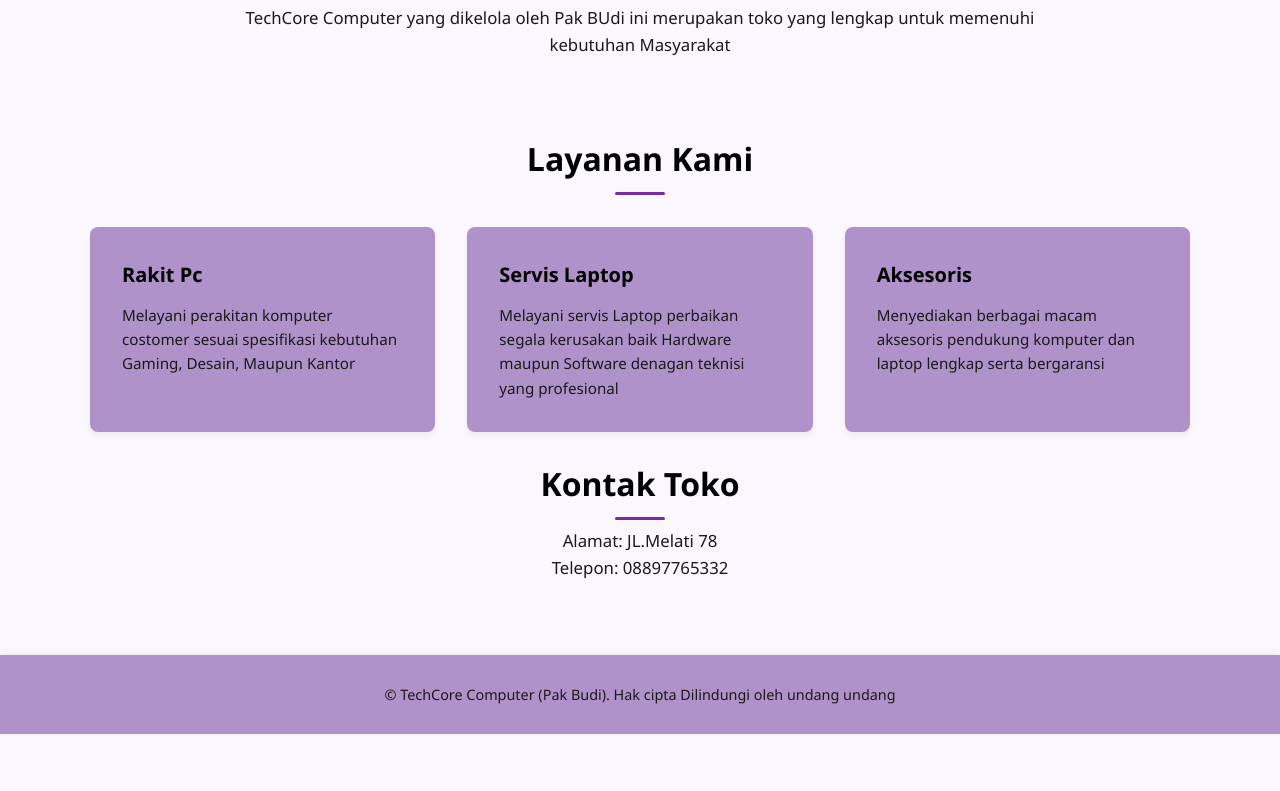
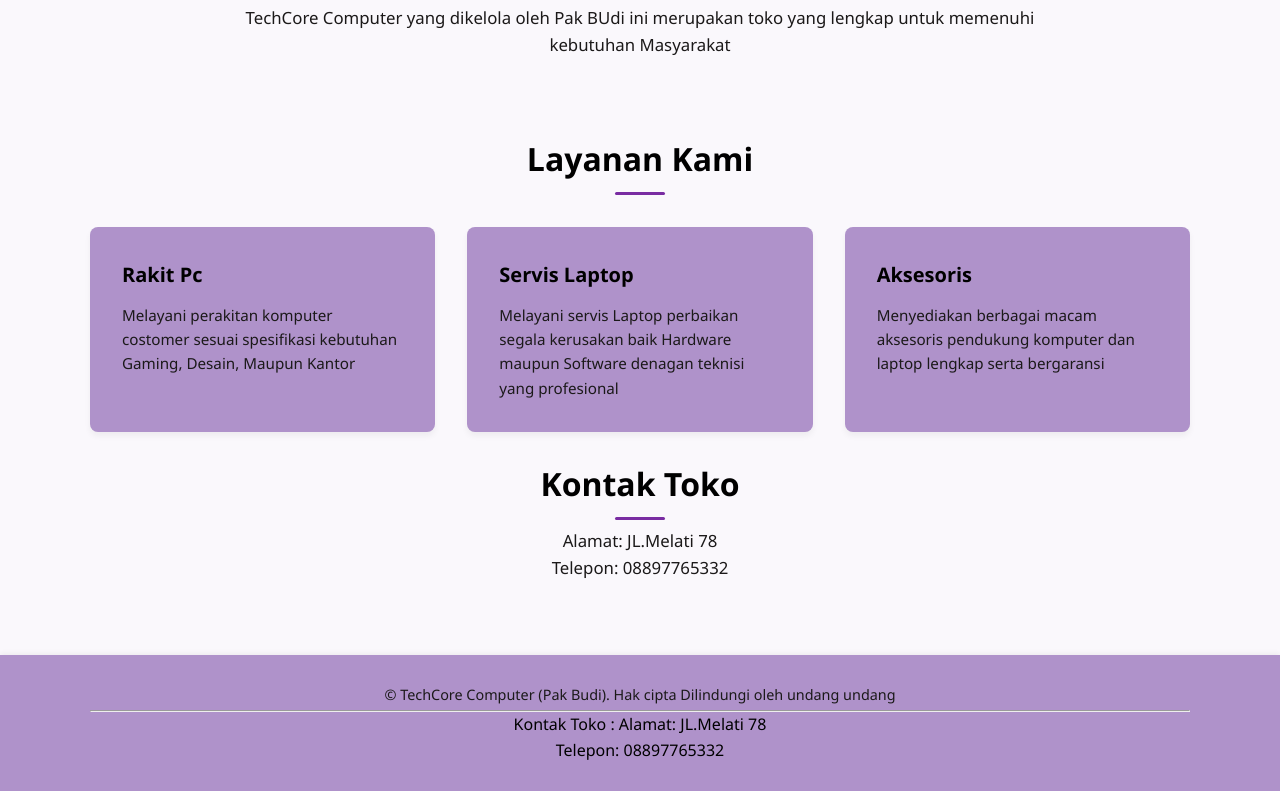
Before and after one commit to Asya-syafa-reica/TOKO_BUDI, a plain HTML site: page index.html in a window 1280 px wide. Shown: the part 611-1402 px from the top of the page. Before the commit the page ends 1345 px from the top, so only its background shows below. Drawn offline with Linux system fonts and the light colour scheme.

Commit message:
Update index.html

```diff
--- a/index.html
+++ b/index.html
@@ -72,7 +72,7 @@
     <br>
     <footer id="contact" class="footer">
         <div class="container">
-            <p>&copy; TechCore Computer (Pak Budi). Hak cipta Dilindungi oleh undang undang</p>
+            <p>&copy; TechCore Computer (Pak Budi). Hak cipta Dilindungi oleh undang undang <hr> Kontak Toko : Alamat: JL.Melati 78 <br> Telepon: 08897765332 </p>
         </div>
     </footer>
 </body>
```
